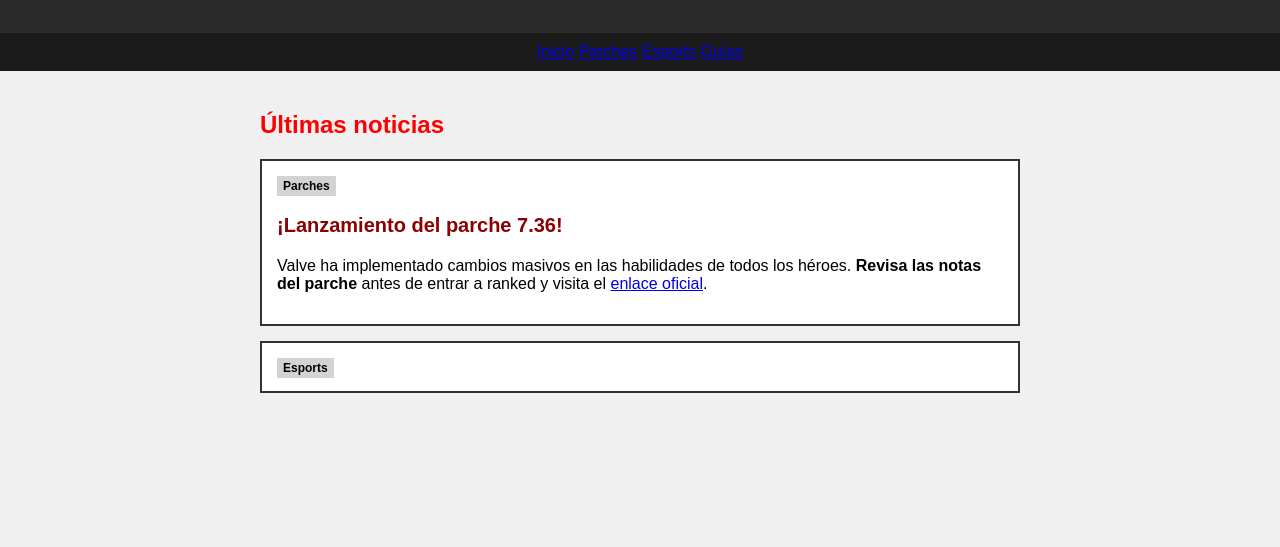
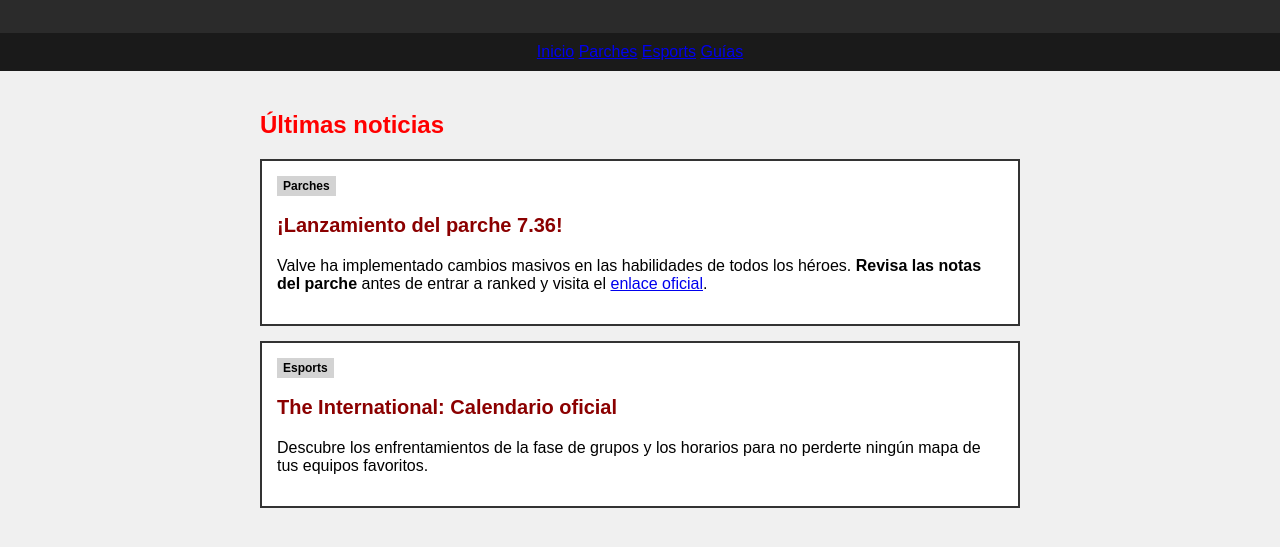
Before and after one commit to PedriJPC/practicacss, a plain HTML site: page index.html in a window 1280 px wide. Shown: the part 121-668 px from the top of the page. Drawn offline with Linux system fonts and the light colour scheme.

Commit message:
Nuevo contenido div

```diff
--- a/index.html
+++ b/index.html
@@ -85,3 +85,8 @@
         </div>
         <div class="noticia">
             <span class="categoria">Esports</span>
+            <h3>The International: Calendario oficial</h3>
+            <p>Descubre los enfrentamientos de la fase de grupos y los horarios para no perderte ningún mapa de tus equipos favoritos.</p>
+        </div>
+
+    </main>
```
